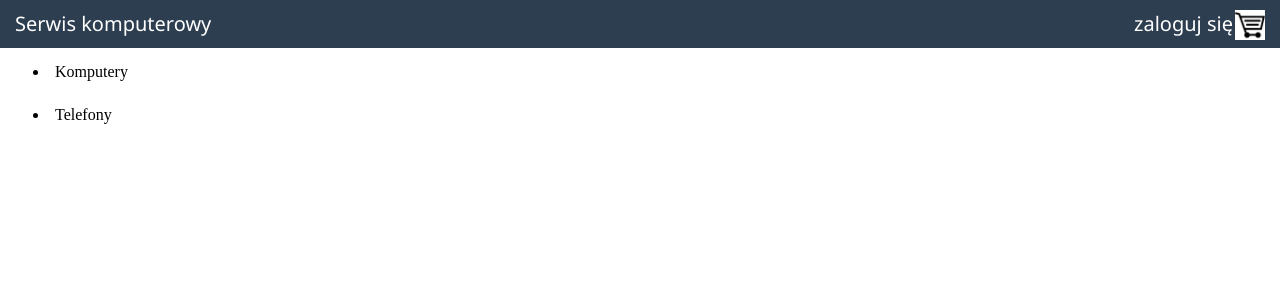
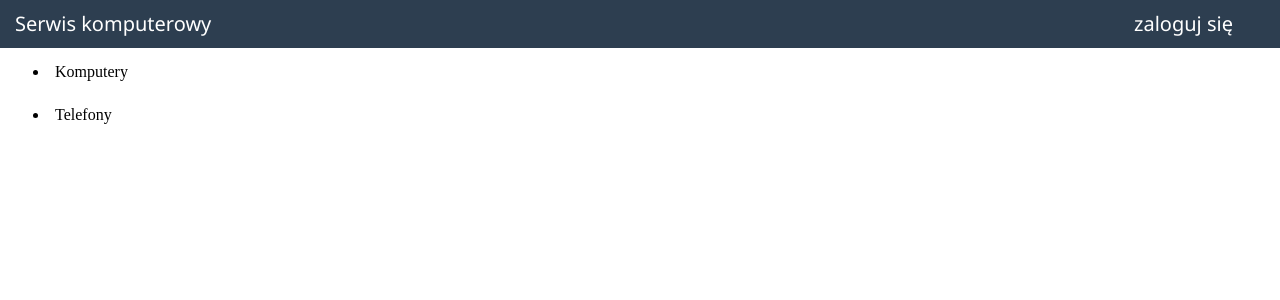
Before and after one commit to MarekPokropinski/DatabasesProject, an Angular app in the folder ComputerServiceFrontend/: page / in a window 1280 px wide. Shown: the top 300 px of the page. Built offline with nearby package versions, Linux system fonts and the light colour scheme.

Commit message:
update cart icon

```diff
--- a/ComputerServiceFrontend/src/app/app.component.html
+++ b/ComputerServiceFrontend/src/app/app.component.html
@@ -8,7 +8,7 @@
     <span *ngIf=authenticated() class=greeting>
         Witaj {{session.getLogin()}}! <span (click)=onLogout() class=logout>Wyloguj</span>
     </span>
-    <img class=cartIcon src="assets/cart-69-256.jpg" width="50" (click)=goToCart() />
+    <img *ngIf=authenticated() class=cartIcon src="assets/cart-69-256.png" width="50" (click)=goToCart() />
 </div>
 <div class=router>
     <router-outlet></router-outlet>
```
Also changed, not shown: ComputerServiceFrontend/src/assets/cart-69-256.jpg, ComputerServiceFrontend/src/assets/cart-69-256.png (added).
